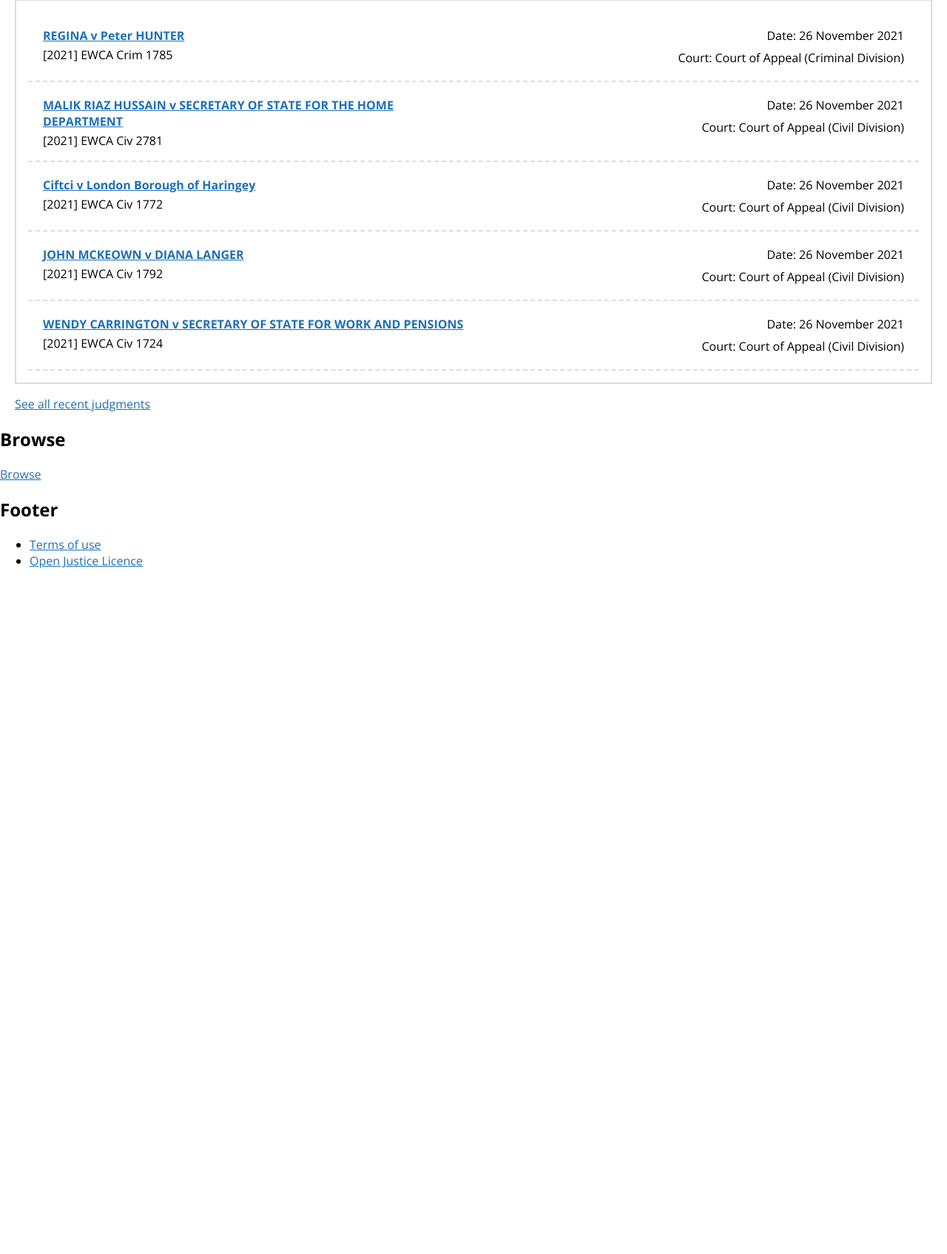
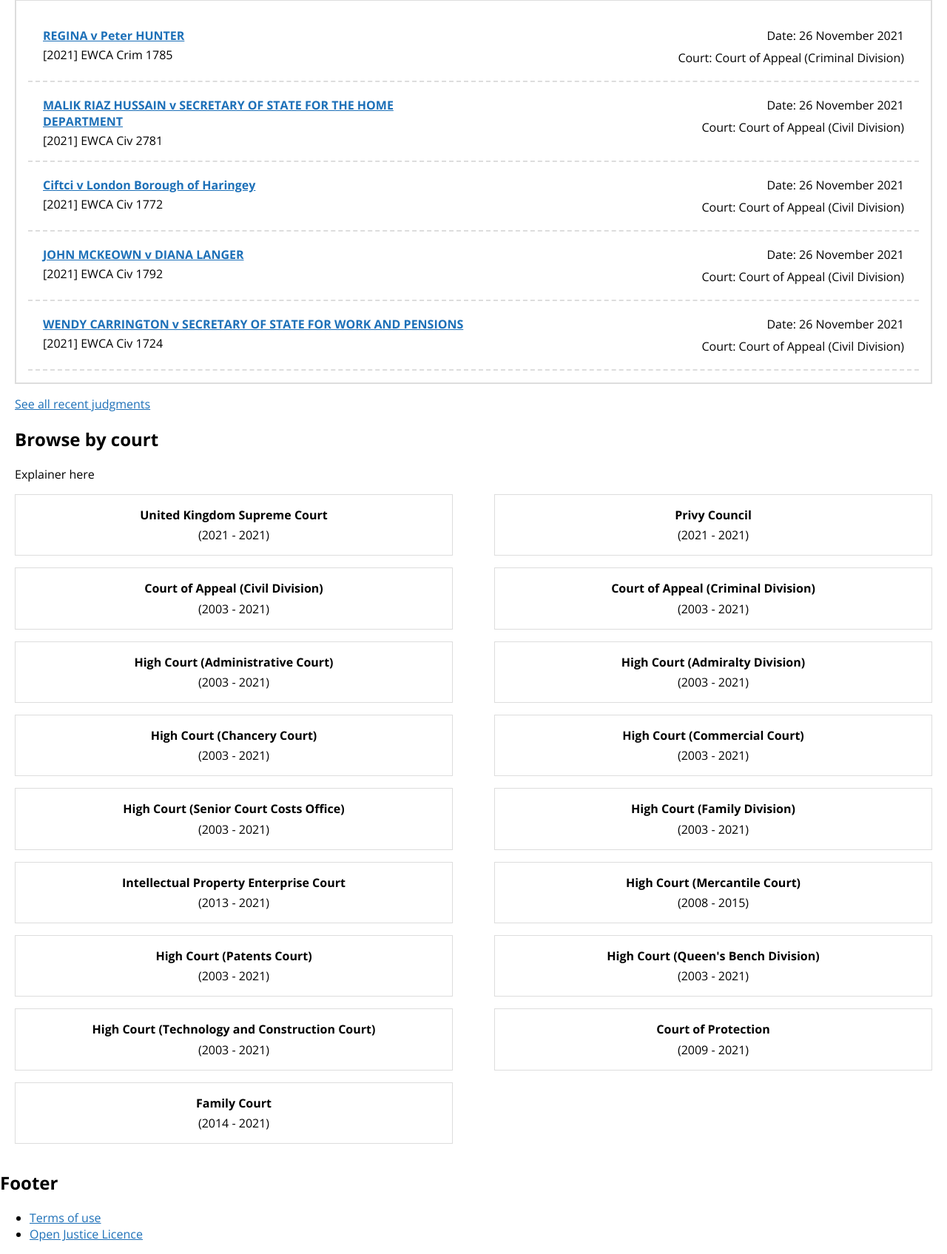
Before and after one commit to nationalarchives/ds-caselaw-frontend-prototype, a Flask app: page / in a window 1280 px wide. Shown: the part 740-2435 px from the top of the page at 74% size. Before the commit the page ends 1508 px from the top, so only its background shows below. Run offline with Flask 2, Linux system fonts and the light colour scheme; style sheets or scripts are compiled from the project's sources.

Commit message:
Add browse by court

```diff
--- a/app/routes.py
+++ b/app/routes.py
@@ -25,15 +25,6 @@ def search():
         courts=courts,
         search_results=search_results
     )
-
-
-@app.route('/browse')
-def browse():
-    return render_template(
-        'browse.html',
-        service=service,
-    )
-
 
 @app.route('/terms-of-use')
 def terms_of_use():
--- /dev/null
+++ b/app/static/styles/src/includes/_browse_by_court.scss
@@ -0,0 +1,30 @@
+.judgment-browse-by-court {
+
+  &__container {
+    @include container
+  }
+
+  &__list {
+    padding: 0;
+    list-style-type: none;
+    display: flex;
+    flex-wrap: wrap;
+    justify-content: space-between;
+  }
+
+  &__court {
+    flex-basis: 45%;
+    padding: $spacer__unit;
+    border: 1px solid $color__grey;
+    text-align: center;
+    margin-bottom: $spacer__unit;
+  }
+
+  &__court-name {
+    display: block;
+    font-weight: bold;
+    margin-bottom: calc($spacer__unit / 3);
+  }
+
+
+}
--- a/app/static/styles/src/main.scss
+++ b/app/static/styles/src/main.scss
@@ -5,6 +5,7 @@
 @import "includes/service_introduction";
 @import "includes/search";
 @import "includes/recent_judments";
+@import "includes/browse_by_court";
 @import "includes/links";
 @import "includes/phase_banner";
 @import "includes/header";
--- a/app/templates/home.html
+++ b/app/templates/home.html
@@ -29,5 +29,5 @@
         </div>
     </div>
     {% include 'includes/recent_judgments.html' %}
-    {% include 'includes/browse_widget.html' %}
+    {% include 'includes/browse_by_court.html' %}
 {% endblock %}
--- /dev/null
+++ b/app/templates/includes/browse_by_court.html
@@ -0,0 +1,30 @@
+{% block content %}
+    <div class="judgment-browse-by-court">
+        <div class="judgment-browse-by-court__container">
+            <h2>Browse by court</h2>
+            <p>Explainer here</p>
+
+            <ul class="judgment-browse-by-court__list">
+                {% for court in courts %}
+                    {% if court.years_range_start or court.years_range_end %}
+                        <li class="judgment-browse-by-court__court">
+                            <span class="judgment-browse-by-court__court-name">{{ court.name }}</span>
+                            <span class="judgment-browse-by-court__years">
+                                ({{ court.years_range_start }} - {{ court.years_range_end }})
+                            </span>
+                        </li>
+                    {% endif %}
+                    {% for subdivision in court.subdivisions %}
+                        <li class="judgment-browse-by-court__court">
+                            <span class="judgment-browse-by-court__court-name">{{ subdivision.name }}</span>
+                            <span class="judgment-browse-by-court__years">
+                                ({{ subdivision.years_range_start }}
+                                - {{ subdivision.years_range_end }})
+                            </span>
+                        </li>
+                    {% endfor %}
+                {% endfor %}
+            </ul>
+        </div>
+    </div>
+{% endblock %}
--- a/app/templates/includes/browse_widget.html
+++ /dev/null
@@ -1,6 +0,0 @@
-<div class="browse">
-    <h2>Browse</h2>
-    <p>
-        <a href="{{ url_for('browse') }}">Browse</a>
-    </p>
-</div>
```
Also changed, not shown: app/templates/browse.html (deleted, +0 -7 lines).
